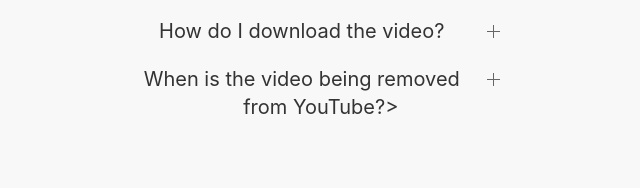
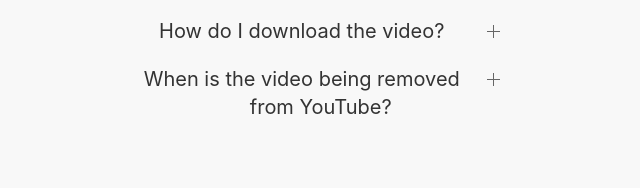
Before and after one commit to markiemm/charlie-bit-my-finger, a plain HTML site: page index.html in a window 1280 px wide. Shown: the part 1472-1660 px from the top of the page, 319-959 px from the left. Drawn offline with Linux system fonts and the light colour scheme.

Commit message:
Update index.html

```diff
--- a/index.html
+++ b/index.html
@@ -83,7 +83,7 @@
                         </div>
                     </li>
                     <li>
-                        <a class="uk-accordion-title" href="#">When is the video being removed from YouTube?></a>
+                        <a class="uk-accordion-title" href="#">When is the video being removed from YouTube?</a>
                         <div class="uk-accordion-content">
                             <p>It is being removed on the 23/05/2021</p>
                         </div>
```
